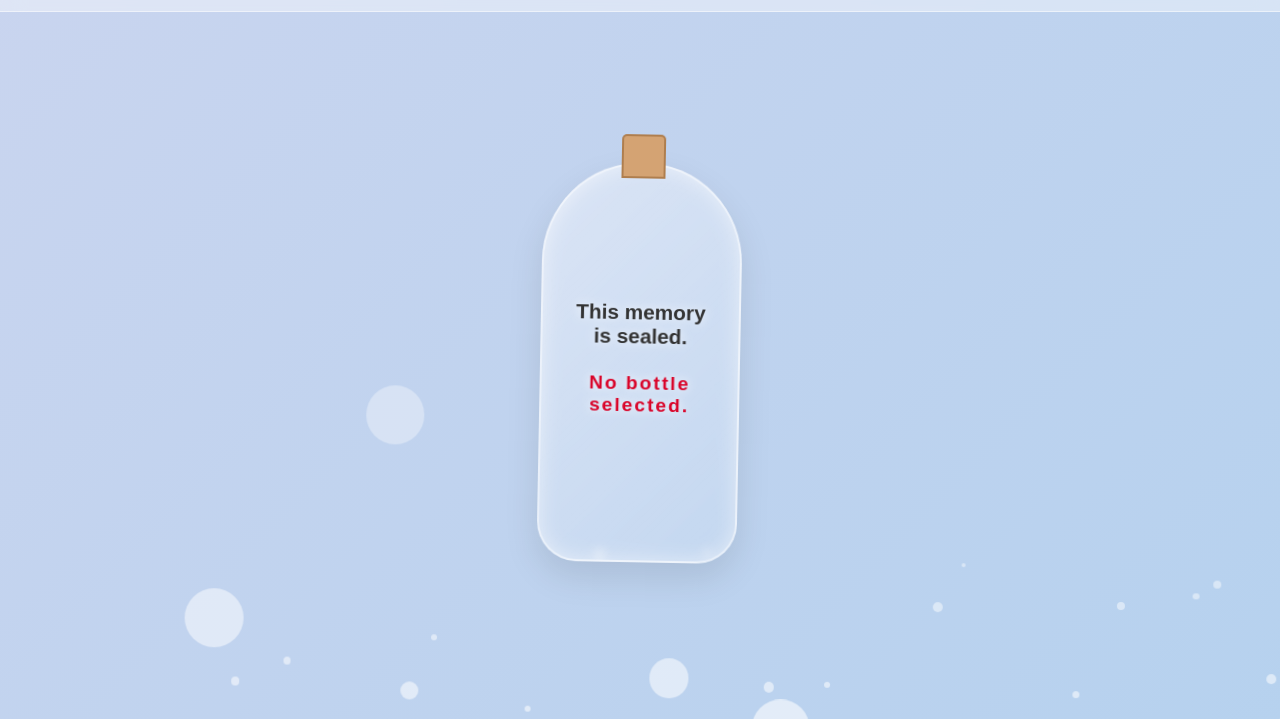
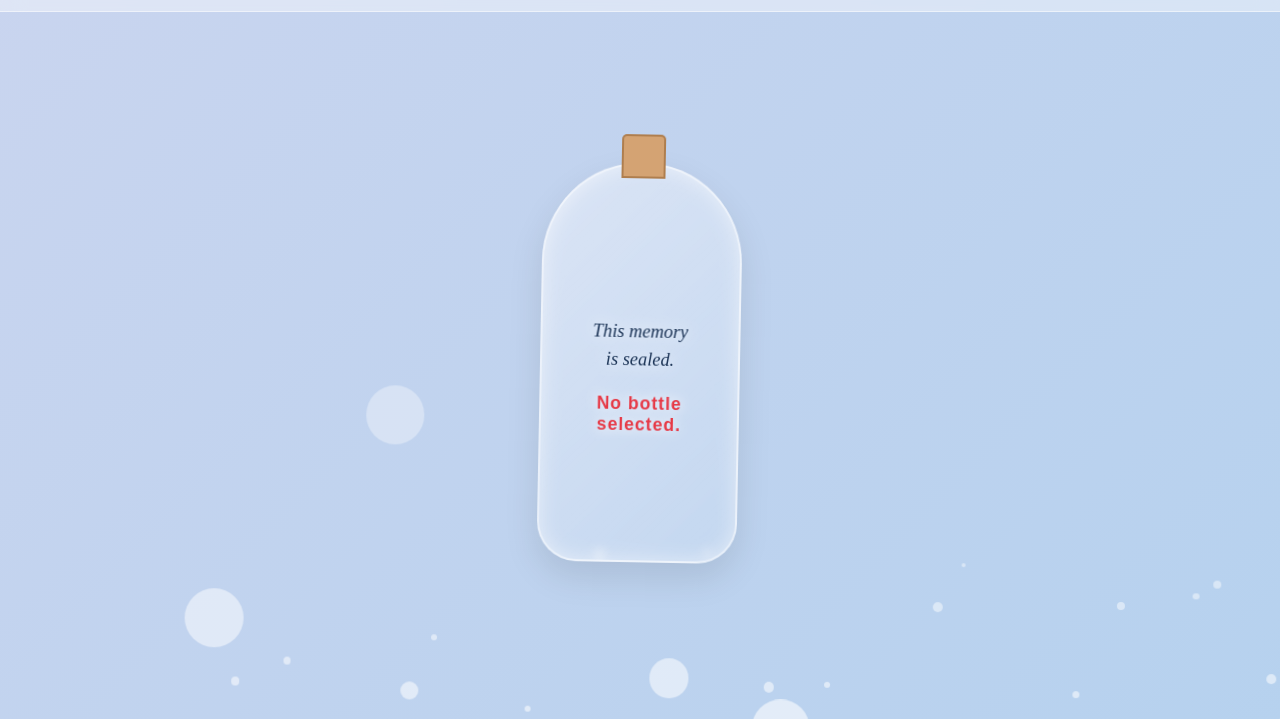
Before and after one commit to sieesta/Message-in-a-Bottle, a plain HTML site: page viewer.html in a window 1280 px wide. Shown: the part 81-800 px from the top of the page. Drawn offline with nearby package versions, Linux system fonts and the light colour scheme.

Commit message:
Refine typography and spacing for text locked inside bottle

```diff
--- a/viewer.html
+++ b/viewer.html
@@ -96,13 +96,13 @@
     <main class="viewer-container">
 
         <div class="bottle-presentation" id="lockedState">
-            <div class="floating-bottle" style="transform: scale(1.7); margin: 3rem auto; display: flex; flex-direction: column; align-items: center; justify-content: center; padding: 1.5rem; box-sizing: border-box; text-align: center;">
+            <div class="floating-bottle" style="transform: scale(1.6); margin: 3rem auto; display: flex; flex-direction: column; align-items: center; justify-content: center; padding: 5rem 1.5rem 2rem 1.5rem; box-sizing: border-box; text-align: center;">
                 <div class="bottle-glow"></div>
                 <div class="bottle-shape"></div>
 
-                <h2 style="position: relative; z-index: 10; font-size: 1.3rem; margin-top: 1rem; color: #333; text-shadow: 0 0 10px rgba(255,255,255,0.8);">This memory<br>is sealed.</h2>
-                <div id="countdown" style="position: relative; z-index: 10; font-size: 1.2rem; font-weight: 800; margin: 1.5rem 0; color: #d90429; text-shadow: 0 0 10px rgba(255,255,255,0.9);">Unlocking soon...</div>
-                <button id="openBtn" class="btn-primary" style="position: relative; z-index: 10; display:none; margin-top:0.5rem; padding: 0.6rem 1.2rem; font-size: 0.85rem; box-shadow: 0 5px 15px rgba(0,0,0,0.15);">Break the Seal</button>
+                <h2 style="position: relative; z-index: 10; font-size: 1.15rem; font-family: serif; font-style: italic; font-weight: 500; color: #1d3557; line-height: 1.5; text-shadow: 0 0 15px rgba(255,255,255,1);">This memory<br>is sealed.</h2>
+                <div id="countdown" style="position: relative; z-index: 10; font-size: 1.1rem; font-weight: 700; letter-spacing: 1px; margin: 1.2rem 0; color: #e63946; text-shadow: 0 0 12px rgba(255,255,255,1);">Unlocking soon...</div>
+                <button id="openBtn" class="btn-primary" style="position: relative; z-index: 10; display:none; margin-top: 0.5rem; padding: 0.5rem 1.2rem; font-size: 0.85rem; border-radius: 30px; box-shadow: 0 4px 15px rgba(0,0,0,0.2);">Break the Seal</button>
             </div>
         </div>
 
```
